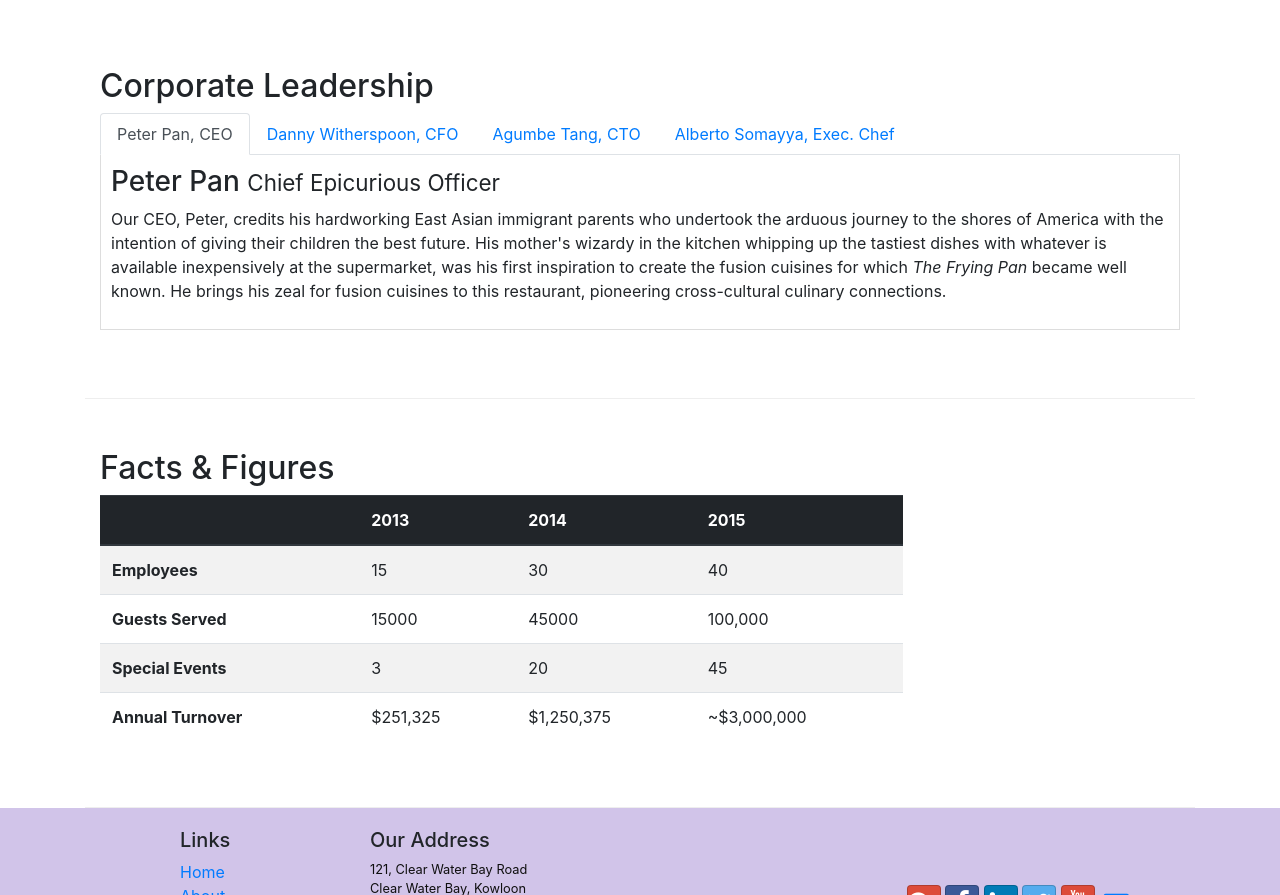
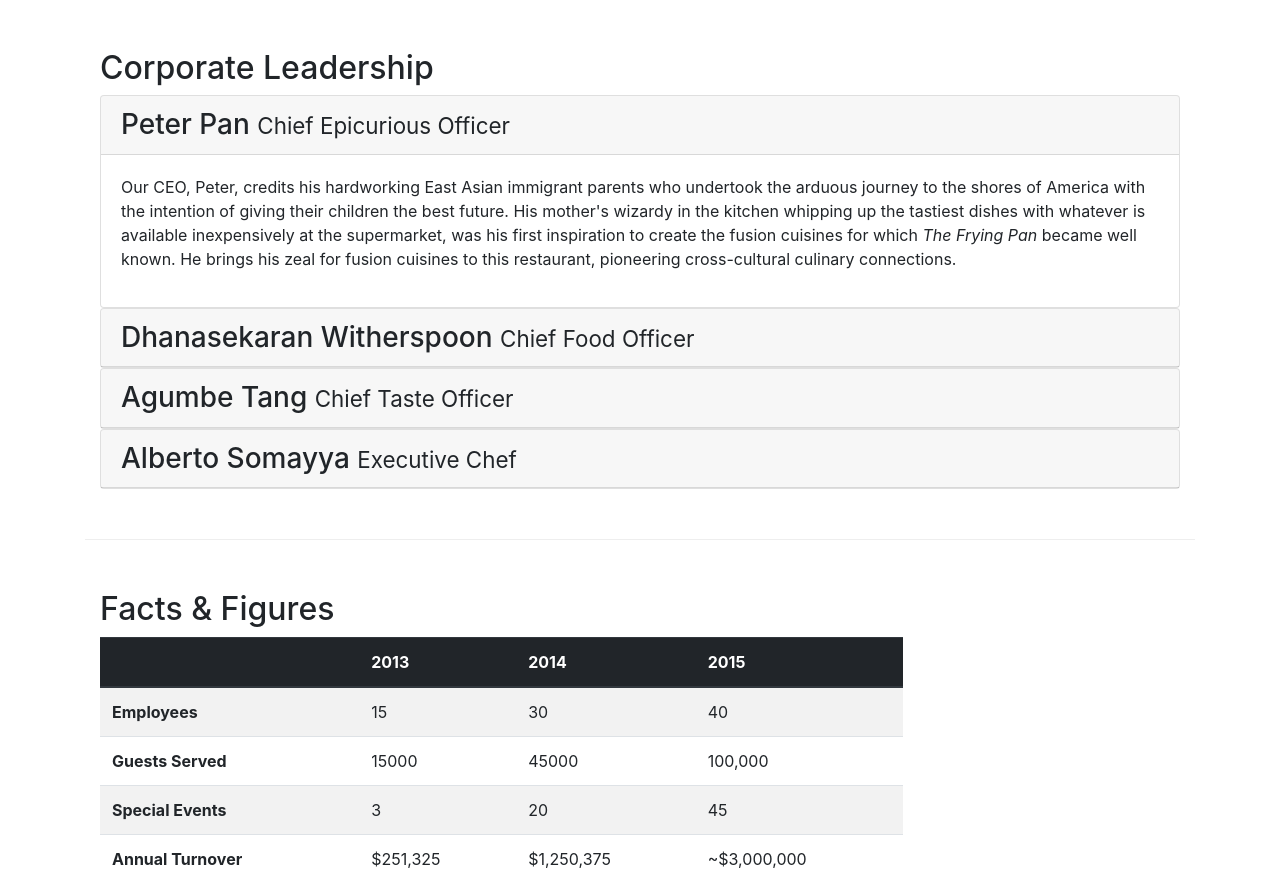
Before and after one commit to yangwang000/learning_boostrap1, a website: page aboutus.html in a window 1280 px wide. Shown: the part 978-1873 px from the top of the page. Drawn offline with nearby package versions, Linux system fonts and the light colour scheme.

Commit message:
accordion

```diff
--- a/aboutus.html
+++ b/aboutus.html
@@ -98,40 +98,62 @@
         <div class="row row-content align-items-center">
             <div class="col">
                 <h2>Corporate Leadership</h2>
-                <ul class="nav nav-tabs">
-                    <li class="nav-item">
-                      <a class="nav-link active" href="#peter"
-                        role="tab" data-toggle="tab">Peter Pan, CEO</a>
-                    </li>
-                    <li class="nav-item">
-                      <a class="nav-link" href="#danny" role="tab"
-                        data-toggle="tab">Danny Witherspoon, CFO</a>
-                    </li>
-                    <li class="nav-item">
-                      <a class="nav-link" href="#agumbe"role="tab"
-                        data-toggle="tab">Agumbe Tang, CTO</a>
-                    </li>
-                    <li class="nav-item">
-                      <a class="nav-link" href="#alberto" role="tab"
-                        data-toggle="tab">Alberto Somayya, Exec. Chef</a>
-                    </li>
-                </ul>
-                <div class="tab-content">
-                    <div role="tabpanel" class="tab-pane fade show active" id="peter">
-                        <h3>Peter Pan <small>Chief Epicurious Officer</small></h3>
-                        <p class="d-none d-sm-block">Our CEO, Peter, credits his hardworking East Asian immigrant parents who undertook the arduous journey to the shores of America with the intention of giving their children the best future. His mother's wizardy in the kitchen whipping up the tastiest dishes with whatever is available inexpensively at the supermarket, was his first inspiration to create the fusion cuisines for which <em>The Frying Pan</em> became well known. He brings his zeal for fusion cuisines to this restaurant, pioneering cross-cultural culinary connections.</p>
+                <div class="accordion">
+                    <div class="card">
+                        <div class="card-header" role="tab" id="peterhead">
+                        <h3 class="mb-0">
+                            <a data-toggle="collapse" data-target="#peter">
+                            Peter Pan <small>Chief Epicurious Officer</small>
+                            </a>
+                        </h3>
+                        </div>
+                        <div class="collapse show" id="peter" data-parent="#accordion">
+                            <div class="card-body">
+                                <p class="d-none d-sm-block">Our CEO, Peter, credits his hardworking East Asian immigrant parents who undertook the arduous journey to the shores of America with the intention of giving their children the best future. His mother's wizardy in the kitchen whipping up the tastiest dishes with whatever is available inexpensively at the supermarket, was his first inspiration to create the fusion cuisines for which <em>The Frying Pan</em> became well known. He brings his zeal for fusion cuisines to this restaurant, pioneering cross-cultural culinary connections.</p>
+                            </div>
+                        </div>
                     </div>
-                    <div role="tabpanel" class="tab-pane fade" id="danny">
-                        <h3>Dhanasekaran Witherspoon <small>Chief Food Officer</small></h3>
-                        <p class="d-none d-sm-block">Our CFO, Danny, as he is affectionately referred to by his colleagues, comes from a long established family tradition in farming and produce. His experiences growing up on a farm in the Australian outback gave him great appreciation for varieties of food sources. As he puts it in his own words, <em>Everything that runs, wins, and everything that stays, pays!</em></p>
+                    <div class="card">
+                        <div class="card-header" role="tab" id="dannyhead">
+                        <h3 class="mb-0">
+                            <a class="collapsed" data-toggle="collapse" data-target="#danny">
+                            Dhanasekaran Witherspoon <small>Chief Food Officer</small>
+                            </a>
+                        </h3>
+                        </div>
+                        <div class="collapse" id="danny" data-parent="#accordion">
+                            <div class="card-body">
+                                <p class="d-none d-sm-block">Our CFO, Danny, as he is affectionately referred to by his colleagues, comes from a long established family tradition in farming and produce. His experiences growing up on a farm in the Australian outback gave him great appreciation for varieties of food sources. As he puts it in his own words, <em>Everything that runs, wins, and everything that stays, pays!</em></p>
+                            </div>
+                        </div>
                     </div>
-                    <div role="tabpanel" class="tab-pane fade" id="agumbe">
-                        <h3>Agumbe Tang <small>Chief Taste Officer</small></h3>
-                        <p class="d-none d-sm-block">Blessed with the most discerning gustatory sense, Agumbe, our CTO, personally ensures that every dish that we serve meets his exacting tastes. Our chefs dread the tongue lashing that ensues if their dish does not meet his exacting standards. He lives by his motto, <em>You click only if you survive my lick.</em></p>
+                    <div class="card">
+                        <div class="card-header" role="tab" id="agumbehead">
+                        <h3 class="mb-0">
+                            <a class="collapsed" data-toggle="collapse" data-target="#agumbe">
+                            Agumbe Tang <small>Chief Taste Officer</small>
+                            </a>
+                        </h3>
+                        </div>
+                        <div class="collapse" id="agumbe" data-parent="#accordion">
+                            <div class="card-body">
+                                <p class="d-none d-sm-block">Blessed with the most discerning gustatory sense, Agumbe, our CTO, personally ensures that every dish that we serve meets his exacting tastes. Our chefs dread the tongue lashing that ensues if their dish does not meet his exacting standards. He lives by his motto, <em>You click only if you survive my lick.</em></p>
+                            </div>
+                        </div>
                     </div>
-                    <div role="tabpanel" class="tab-pane fade" id="alberto">
-                        <h3>Alberto Somayya <small>Executive Chef</small></h3>
-                        <p class="d-none d-sm-block">Award winning three-star Michelin chef with wide International experience having worked closely with whos-who in the culinary world, he specializes in creating mouthwatering Indo-Italian fusion experiences. He says, <em>Put together the cuisines from the two craziest cultures, and you get a winning hit! Amma Mia!</em></p>
+                    <div class="card">
+                        <div class="card-header" role="tab" id="albertohead">
+                        <h3 class="mb-0">
+                            <a class="collapsed" data-toggle="collapse" data-target="#alberto">
+                            Alberto Somayya <small>Executive Chef</small>
+                            </a>
+                        </h3>
+                    </div>
+                        <div class="collapse" id="alberto" data-parent="#accordion">
+                            <div class="card-body">
+                                <p class="d-none d-sm-block">Award winning three-star Michelin chef with wide International experience having worked closely with whos-who in the culinary world, he specializes in creating mouthwatering Indo-Italian fusion experiences. He says, <em>Put together the cuisines from the two craziest cultures, and you get a winning hit! Amma Mia!</em></em></p>
+                            </div>
+                        </div>
                     </div>
                 </div>
            </div>
```
